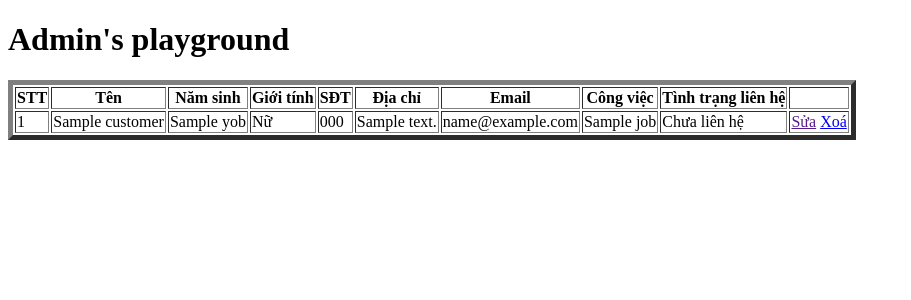
After one commit to phuonghoangpham/phamhoangphuong-webmodule-c4e20, a Flask app: template web02/Homework/templates/admin.html in a window 1280 px wide. The commit adds this page. Shown: the top 300 px of the page, without its empty margins (0-911 px from the left). Run offline with Flask 2, Linux system fonts and the light colour scheme; the template is opened without the code that fills it: most values are stand-ins (such as "Sample title", 1, 10 or a date in 2020).

Commit message:
initial commit

```diff
--- a/Homework/templates/showcustomer.html
+++ b/Homework/templates/showcustomer.html
@@ -8,6 +8,7 @@
 </head>
 <body>
     <h1>Customer list</h1>
+    {%for customer in all_customer%}
         <p>Tên: {{customer.name}}
         <p>Năm sinh: {{customer.yob}}</p>
         <p>Giới tính: {{"Nam" if customer.gender == 1 else "Nữ" }} </p>
@@ -17,6 +18,7 @@
         <p>Công việc: {{customer.job}}</p>
         <p>Tình trạng liên hệ: {{"Đã liên hệ" if customer.contacted == True else "Chưa liên hệ"}}</p>
         <hr>
+        {%endfor%}
     </div>
 </body>
 </html>
--- /dev/null
+++ b/web02/Homework/templates/admin.html
@@ -0,0 +1,45 @@
+<!DOCTYPE html>
+<html lang="en">
+<head>
+    <meta charset="UTF-8">
+    <meta name="viewport" content="width=device-width, initial-scale=1.0">
+    <meta http-equiv="X-UA-Compatible" content="ie=edge">
+    <title>Mùa đông không lạnh</title>
+</head>
+<body>
+        <h1>Admin's playground</h1>
+        <table border = "5px">
+        <thead>
+            <th>STT</th>
+            <th>Tên</th>
+            <th>Năm sinh</th>
+            <th>Giới tính</th>
+            <th>SĐT</th>
+            <th>Địa chỉ</th>
+            <th>Email</th>
+            <th>Công việc</th>
+            <th>Tình trạng liên hệ</th>
+            <th></th>
+        </thead>
+        <tbody>
+            {%for customer in all_customer%}
+            <tr>
+                <td>{{loop.index}}</td>
+                <td>{{customer.name}}</td>
+                <td>{{customer.yob}}</td>
+                <td>{{"Nam" if customer.gender == 1 else "Nữ"}}</td>
+                <td>{{customer.phone}}</td>
+                <td>{{customer.address}}</td>
+                <td>{{customer.email}}</td>
+                <td>{{customer.job}}</td>
+                <td>{{"Đã liên hệ" if customer.contacted ==1 else "Chưa liên hệ"}}</td>
+                <td>
+                    <a href="">Sửa</a>
+                    <a href="{{url_for('delete', customer_id = customer.id)}}">Xoá</a>
+                </td>
+            </tr>
+            {%endfor%}
+        </tbody>
+        </table>
+</body>
+</html>
--- a/web02/Homework/templates/index.html
+++ b/web02/Homework/templates/index.html
@@ -9,6 +9,7 @@
 <body>
 
     <h1>Customer list</h1>
+    <a href="{{ url_for('admin')}}">Quản lý</a>
     <a href="{{url_for('customer', g = 1)}}">Customer list</a>
 
 </body>
--- a/web02/Homework/templates/showcustomer.html
+++ b/web02/Homework/templates/showcustomer.html
@@ -8,6 +8,7 @@
 </head>
 <body>
     <h1>Customer list</h1>
+    {% for customer in all_customer%}
         <p>Tên: {{customer.name}}
         <p>Năm sinh: {{customer.yob}}</p>
         <p>Giới tính: {{"Nam" if customer.gender == 1 else "Nữ" }} </p>
@@ -17,6 +18,6 @@
         <p>Công việc: {{customer.job}}</p>
         <p>Tình trạng liên hệ: {{"Đã liên hệ" if customer.contacted == True else "Chưa liên hệ"}}</p>
         <hr>
-    </div>
-</body>
+        {%endfor%}
+    </body>
 </html>
```
Also changed, not shown: web02/Homework/pilotapp_Customer.py (+36 -1 lines), web02/Homework/query_customer.py (+22 -0 lines), web02/Homework/templates/new-customer.html (added, +24 -0 lines), 1 other file.
